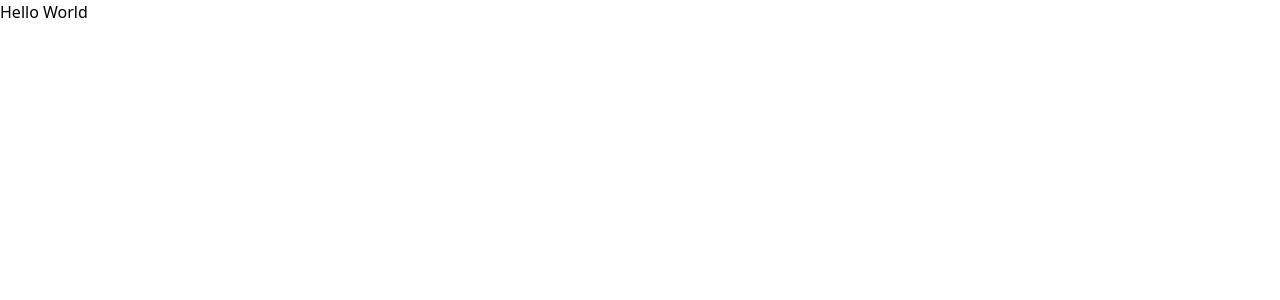
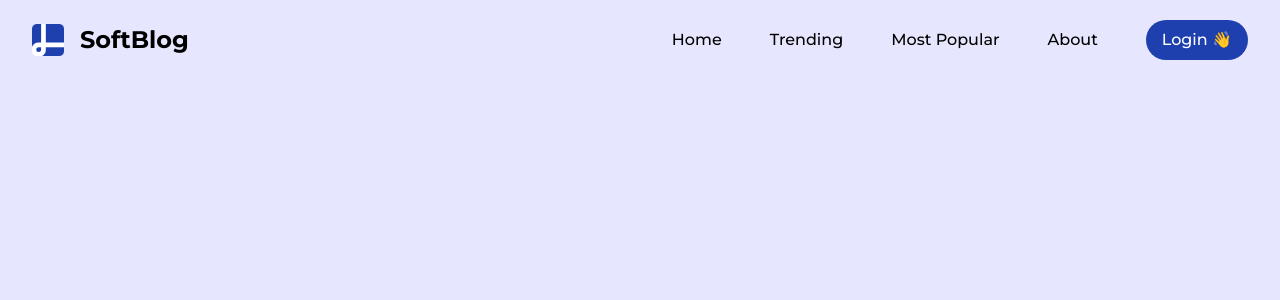
Before and after one commit to asifAjKhan/BlogPostSite, a React (Vite) app: page / in a window 1280 px wide. Shown: the top 300 px of the page. Built offline with nearby package versions, Linux system fonts and the light colour scheme.

Commit message:
navbar and hambarger menu design

```diff
--- a/src/App.jsx
+++ b/src/App.jsx
@@ -1,6 +1,14 @@
+import Navbar from "./components/Navbar"
+
 const App = () => {
   return (
-    <div className=''>Hello World</div>
+    <div className='px-4 md:px-8 lx:px-32 2xl:px-64'>
+      {/* NAVBAR */}
+      <Navbar />
+      {/* BREADCRUMB */}
+      {/* FEATURED POSTS */}
+      {/* POST LIST */}
+    </div>
   )
 }
 
--- /dev/null
+++ b/src/components/Navbar.jsx
@@ -0,0 +1,50 @@
+import React, { useState } from 'react'
+
+function Navbar() {
+
+    const [open,setOpen] = useState(false)
+  return (
+    <div className='w-full h-16 md:h-20 flex items-center justify-between '>
+        {/* LOGO */}
+        <div className='flex items-center gap-4 text-2xl font-bold'>
+            <img src="/logo.png" alt="logo" className='w-8 h-8' />
+            <span>SoftBlog</span>
+        </div>
+        {/* MOBILE MENU */}
+        <div className='md:hidden'>
+          {/* MOBILE BUTTON */}
+            <div
+             className='cursor-pointer text-4xl'
+             onClick={() => setOpen((prev) => !prev)}
+            >
+              {open ? "X" : "="}
+            </div>
+
+            {/* MOBILE LINK LIST */}
+            <div className={`w-full h-screen flex flex-col items-center justify-center gap-8 font-medium text-lg absolute top-16 transition-all ease-in-out  ${open ? "-right-0" : "-right-[100%]"}  `}>
+              <a href="/">Home</a>
+              <a href="/">Trending</a>
+              <a href="/">Most Popular</a>
+              <a href="/">About</a>
+              <a href="/">
+                <button className='py-2 px-4 rounded-3xl bg-blue-800 text-white'>Login 👋 </button>
+              </a>
+            </div>
+
+
+        </div>
+        {/* DESKTOP MENU */}
+        <div className='hidden md:flex items-center gap-8 xl:gap-12 font-medium'>
+          <a href="/">Home</a>
+          <a href="/">Trending</a>
+          <a href="/">Most Popular</a>
+          <a href="/">About</a>
+          <a href="/">
+            <button className='py-2 px-4 rounded-3xl bg-blue-800 text-white'>Login 👋 </button>
+          </a>
+        </div>
+    </div>
+  )
+}
+
+export default Navbar
--- a/src/index.css
+++ b/src/index.css
@@ -1,3 +1,10 @@
 @tailwind base;
 @tailwind components;
 @tailwind utilities;
+
+body {
+    background-color: #e6e6ff;
+    width: 100vw;
+    overflow-x: hidden;
+    font-family: "Montserrat", sans-serif ;
+}
```
Also changed, not shown: 1 other file (tests, documents, lock files or other folders).
